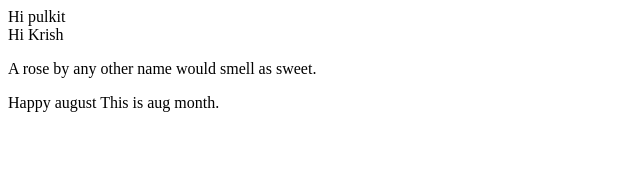
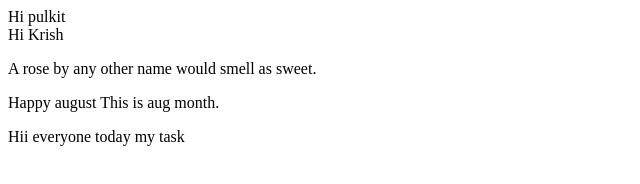
Before and after one commit to Pulkitcloudinfo/10augtesting, a plain HTML site: page index.html in a window 1280 px wide. Shown: the whole page, without its empty margins (0-640 px from the left). Drawn offline with Linux system fonts and the light colour scheme.

Commit message:
by krish08

```diff
--- a/index.html
+++ b/index.html
@@ -5,3 +5,6 @@ Hi Krish
 <p>A rose by any other name would smell as sweet.</p>
 Happy august
  This is aug month.
+ <p>
+    Hii everyone today my task
+ </p>
```
